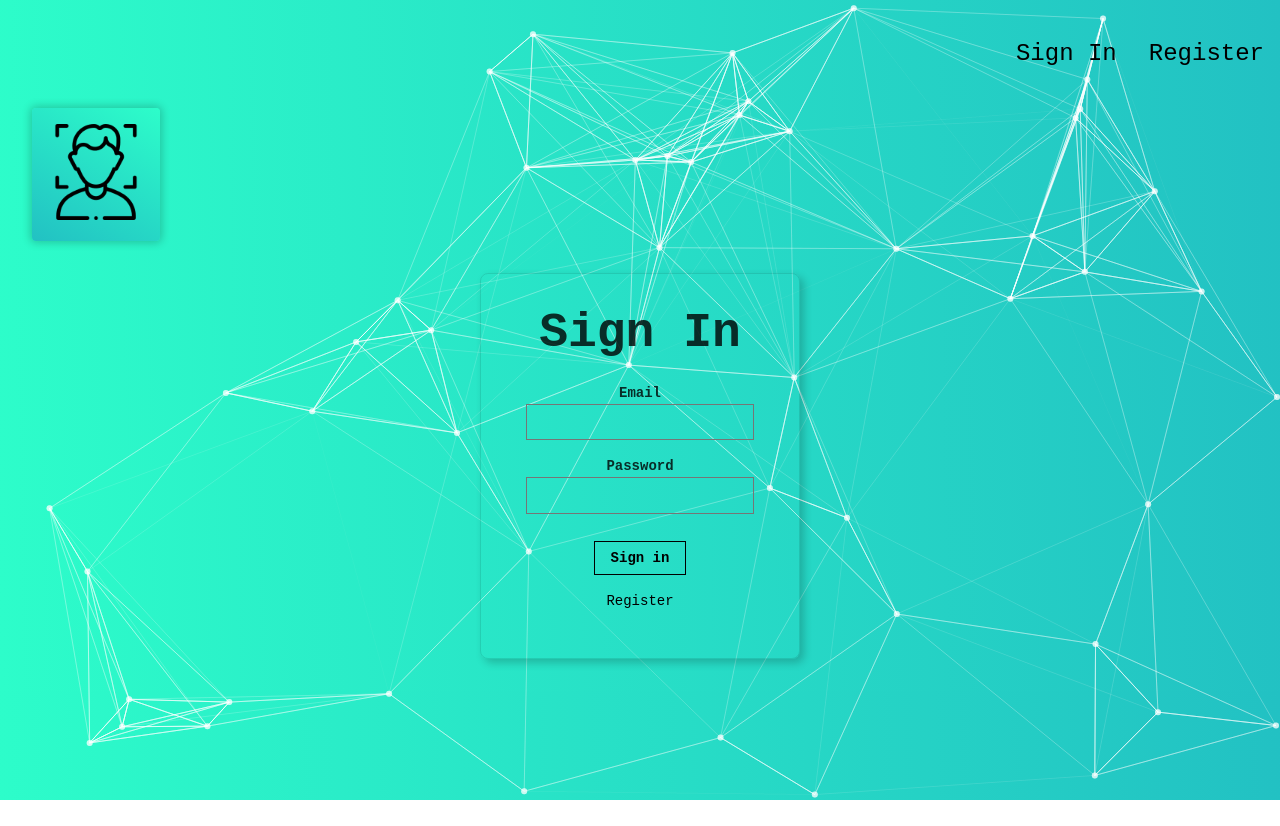
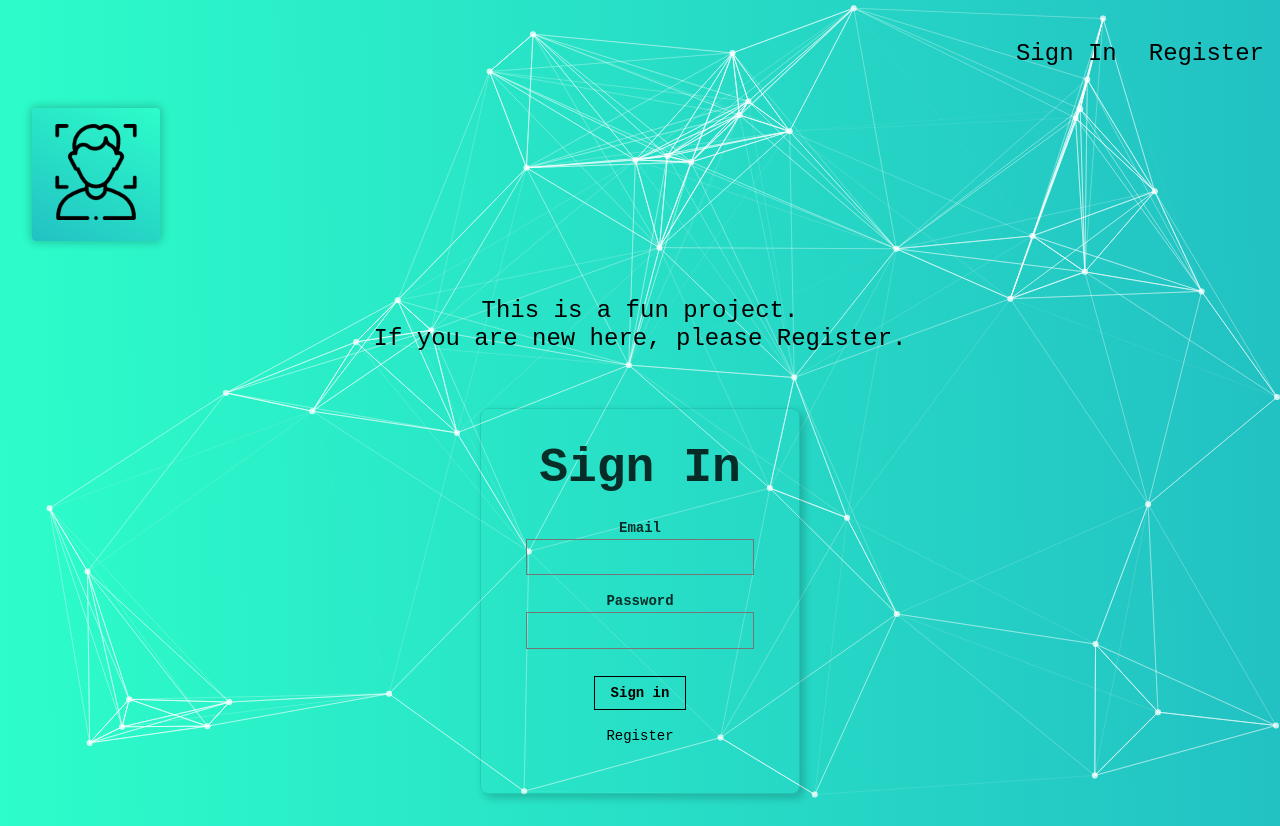
Before and after one commit to 94toman/face-recognition, a React (Create React App) app: page / in a window 1280 px wide. Before the commit the page ends 800 px from the top, so only its background shows below. Built offline with nearby package versions, Linux system fonts and the light colour scheme.

Commit message:
code cleanup, default state set.

```diff
--- a/package.json
+++ b/package.json
@@ -17,6 +17,7 @@
     },
     "scripts": {
         "start": "serve -s build",
+        "start:dev": "react-scripts start",
         "build": "react-scripts build",
         "test": "react-scripts test",
         "eject": "react-scripts eject"
--- a/src/App.js
+++ b/src/App.js
@@ -7,83 +7,10 @@ import Logo from './components/Logo/Logo';
 import Rank from './components/Rank/Rank';
 import ImageLinkForm from './components/ImageLinkForm/ImageLinkForm';
 import FaceRecognition from './components/FaceRecognition/FaceRecognition';
-import Particles from 'react-tsparticles';
+import Info from './components/Info/Info';
+import ParticlesSetting from './components/ParticlesSetting/ParticlesSetting';
 
- // Settings for the background animation.
-const particlesOptions =
-{
-  fpsLimit: 120,
-  particles: {
-    number: {
-      density: {
-        enable: true,
-        value_area: 800,
-      },
-      value: 40,
-    },
-    color: {
-      value: "#ffffff",
-    },
-    links: {
-      color: "#ffffff",
-      distance: 300,
-      enable: true,
-      opacity: 0.5,
-      width: 1,
-    },
-    collisions: {
-      enable: true,
-    },
-    move: {
-      direction: "none",
-      enable: true,
-      outMode: "bounce",
-      random: false,
-      speed: 1.5,
-      straight: false,
-    },
-    opacity: {
-      value: 0.5,
-    },
-    shape: {
-      type: "circle",
-    },
-  },
-  detectRetina: true,
-  interactivity: {
-    events: {
-      onClick: {
-        enable: true,
-        mode: "push",
-      },
-      onHover: {
-        enable: true,
-        mode: "repulse",
-      },
-      resize: true,
-    },
-    modes: {
-      bubble: {
-        distance: 150,
-        duration: 2,
-        opacity: 0.8,
-        size: 40,
-      },
-      push: {
-        quantity: 2,
-      },
-      repulse: {
-        distance: 150,
-        duration: 0.4,
-      },
-    },
-  },
-}
-
-class App extends Component {
-  constructor(){
-    super();
-    this.state = {       // creating STATE
+const defaultState = {    // for creating and reseting STATE
   input: '',
   imageUrl: '',
   box: {},
@@ -97,6 +24,11 @@ class App extends Component {
     joined: ''
   }
 }
+
+class App extends Component {
+  constructor(){
+    super();
+    this.state = defaultState;
   }
 
   // Set current user to STATE after signin or registration
@@ -169,7 +101,7 @@ class App extends Component {
   // Navigation handling
   onRouteChange = (route) => {
     if (route === 'signout') {
-      this.setState({ isSignedIn: false})
+      this.setState = defaultState;
     } else if (route ==='home') {
       this.setState({ isSignedIn: true})
     }
@@ -181,10 +113,8 @@ class App extends Component {
     const { isSignedIn, imageUrl, route, box} = this.state;
     return (
       <div className="App">
-        <Particles className='particles'         //Background interactive particles
-           id="tsparticles"
-           options={particlesOptions}
-         />
+        <ParticlesSetting />
+
 
         <Navigation isSignedIn={ isSignedIn } onRouteChange={this.onRouteChange}/>
         <Logo />
@@ -199,7 +129,10 @@ class App extends Component {
           </div>
         : (
           (route === 'signin' || route === 'signout')
-          ? <Signin loadUser={this.loadUser} onRouteChange={this.onRouteChange}/>
+          ? <div>
+              <Info />
+              <Signin loadUser={this.loadUser} onRouteChange={this.onRouteChange}/>
+            </div>
           : <Register loadUser={this.loadUser} onRouteChange={this.onRouteChange}/>
         )
         }
--- /dev/null
+++ b/src/components/Info/Info.js
@@ -0,0 +1,14 @@
+import React from "react";
+
+const Info = () =>{
+    return (
+        <div className='center f3'>
+            <p>
+                This is a fun project. <br />
+                If you are new here, please Register.
+            </p>
+        </div>
+    )
+}
+
+export default Info;
--- /dev/null
+++ b/src/components/ParticlesSetting/ParticlesSetting.js
@@ -0,0 +1,83 @@
+import React from "react";
+import Particles from 'react-tsparticles';
+
+const ParticlesSetting = () =>{
+     // Settings for the background animation.
+const particlesOptions =
+    {
+    fpsLimit: 120,
+    particles: {
+        number: {
+        density: {
+            enable: true,
+            value_area: 800,
+        },
+        value: 40,
+        },
+        color: {
+        value: "#ffffff",
+        },
+        links: {
+        color: "#ffffff",
+        distance: 300,
+        enable: true,
+        opacity: 0.5,
+        width: 1,
+        },
+        collisions: {
+        enable: true,
+        },
+        move: {
+        direction: "none",
+        enable: true,
+        outMode: "bounce",
+        random: false,
+        speed: 1.5,
+        straight: false,
+        },
+        opacity: {
+        value: 0.5,
+        },
+        shape: {
+        type: "circle",
+        },
+    },
+    detectRetina: true,
+    interactivity: {
+        events: {
+        onClick: {
+            enable: true,
+            mode: "push",
+        },
+        onHover: {
+            enable: true,
+            mode: "repulse",
+        },
+        resize: true,
+        },
+        modes: {
+        bubble: {
+            distance: 150,
+            duration: 2,
+            opacity: 0.8,
+            size: 40,
+        },
+        push: {
+            quantity: 2,
+        },
+        repulse: {
+            distance: 150,
+            duration: 0.4,
+        },
+        },
+    },
+    }
+    return (
+        <Particles className='particles'         //Background interactive particles
+        id="tsparticles"
+        options={particlesOptions}
+      />
+    )
+}
+
+export default ParticlesSetting;
```
Lines whose indentation alone changed are shown as unchanged.
